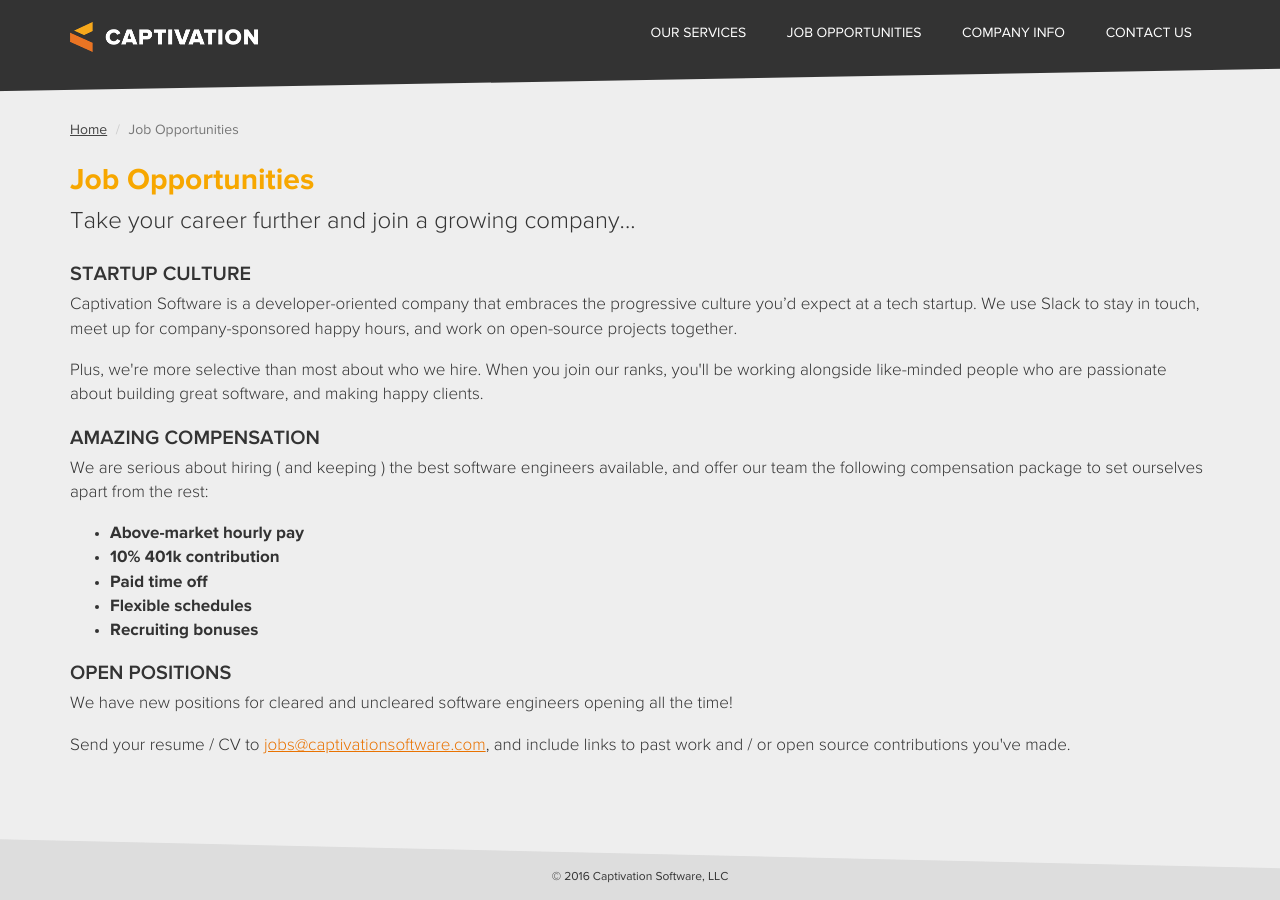
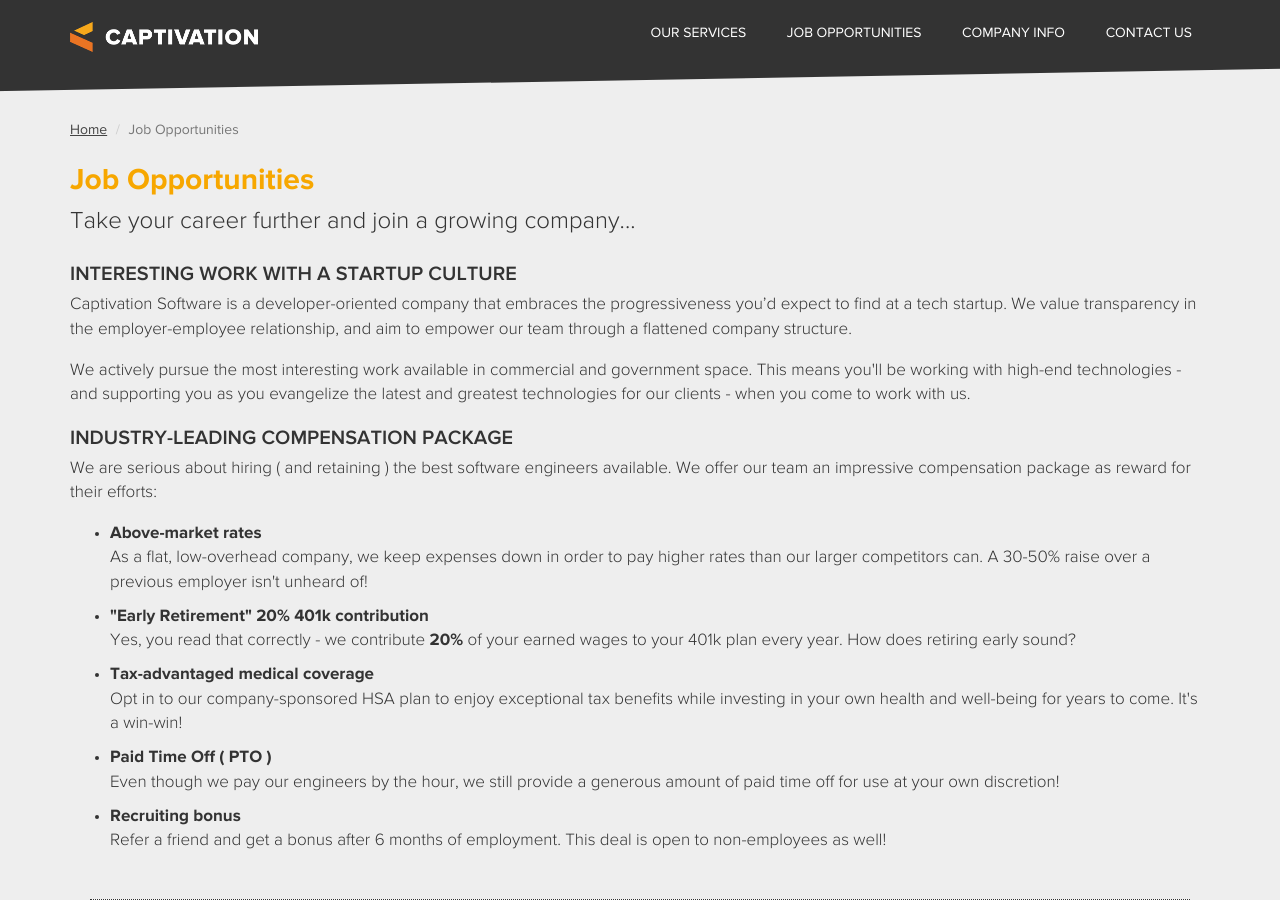
Before and after one commit to isabella232/captivationsoftware.github.io-archive, a Jekyll site: the page built from jobs/index.html, in a window 1280 px wide and 900 px high. Built offline with Jekyll 4.4.1, drawn with Linux system fonts in a browser that asks for light colours; nearby versions of some CDN libraries; some of the changed text lies outside the part shown.

Commit message:
New jobs page

```diff
--- a/jobs/index.html
+++ b/jobs/index.html
@@ -7,39 +7,57 @@ description: "Searching for a job in the software industry? Captivation Software
 ---
 <div class="row">
   <div class="col-xs-12">
-    <h3>Startup Culture</h3>
+    <h3>Interesting work with a startup culture</h3>
     <p>
-      Captivation Software is a developer-oriented company that embraces the progressive
-      culture you’d expect at a tech startup. We use Slack to stay in touch, meet up for
-      company-sponsored happy hours, and work on open-source projects together.
+      Captivation Software is a developer-oriented company that embraces the progressiveness
+      you’d expect to find at a tech startup. We value transparency in the employer-employee
+      relationship, and aim to empower our team through a flattened company structure.
     </p>
     <p>
-      Plus, we're more selective than most about who we hire. When you join our ranks,
-      you'll be working alongside like-minded people who are passionate about building
-      great software, and making happy clients.
+      We actively pursue the most interesting work available in commercial and government space.
+      This means you'll be working with high-end technologies - and supporting you as you evangelize
+      the latest and greatest technologies for our clients - when you come to work with us.
     </p>
 
-    <h3>Amazing Compensation</h3>
+    <h3>Industry-Leading Compensation Package</h3>
     <p>
-      We are serious about hiring ( and keeping ) the best software engineers available, and offer
-      our team the following compensation package to set ourselves apart from the rest:
+      We are serious about hiring ( and retaining ) the best software engineers available.
+      We offer our team an impressive compensation package as reward for their efforts:
     </p>
     <ul>
-      <li><strong>Above-market hourly pay</strong></li>
-      <li><strong>10% 401k contribution</strong></li>
-      <li><strong>Paid time off</strong></li>
-      <li><strong>Flexible schedules</strong></li>
-      <li><strong>Recruiting bonuses</strong></li>
+      <li>
+        <strong>Above-market rates</strong>
+        <p>As a flat, low-overhead company, we keep expenses down in order to pay higher rates than our larger competitors can. A 30-50% raise over a previous employer isn't unheard of!</p>
+      </li>
+      <li>
+        <strong>"Early Retirement" 20% 401k contribution</strong>
+        <p>Yes, you read that correctly - we contribute <strong>20%</strong> of your earned wages to your 401k plan every year. How does retiring early sound?</p>
+      </li>
+      <li>
+        <strong>Tax-advantaged medical coverage</strong>
+        <p>Opt in to our company-sponsored HSA plan to enjoy exceptional tax benefits while investing in your own health and well-being for years to come. It's a win-win!</p>
+      </li>
+      <li>
+        <strong>Paid Time Off ( PTO )</strong>
+        <p>
+          Even though we pay our engineers by the hour, we still provide a generous amount of paid time off for use at your own discretion!
+        </p>
+      </li>
+      <li>
+        <strong>Recruiting bonus</strong>
+        <p>Refer a friend and get a bonus after 6 months of employment. This deal is open to non-employees as well!</p>
+      </li>
     </ul>
-
-    <h3>Open Positions</h3>
-    <p>
-      We have new positions for cleared and uncleared software engineers opening all the time!
-    </p>
-    <p>
-      Send your resume / CV to <a href="mailto:jobs@captivationsoftware.com">jobs@captivationsoftware.com</a>,
-      and include links to past work and / or open source contributions you've made.
-    </p>
+    <br />
+    <div class="text-center" style="padding: 5px 0 15px; background-color: rgba(255, 255, 255, 0.6); border: dotted 1px #333; margin: 10px 20px;">
+      <h3 style="text-decoration: underline; margin-bottom: 15px;">Apply Now</h3>
+      <p>
+        We have positions for cleared and uncleared software engineers at every level opening all the time!
+      </p>
+      <p>
+        Check out company page on Stack Overflow to view open positions, or <a href="mailto:jobs@captivationsoftware.com">send us your resume / CV</a>.
+      </p>
+    </div>
 
   </div>
 </div>
```
